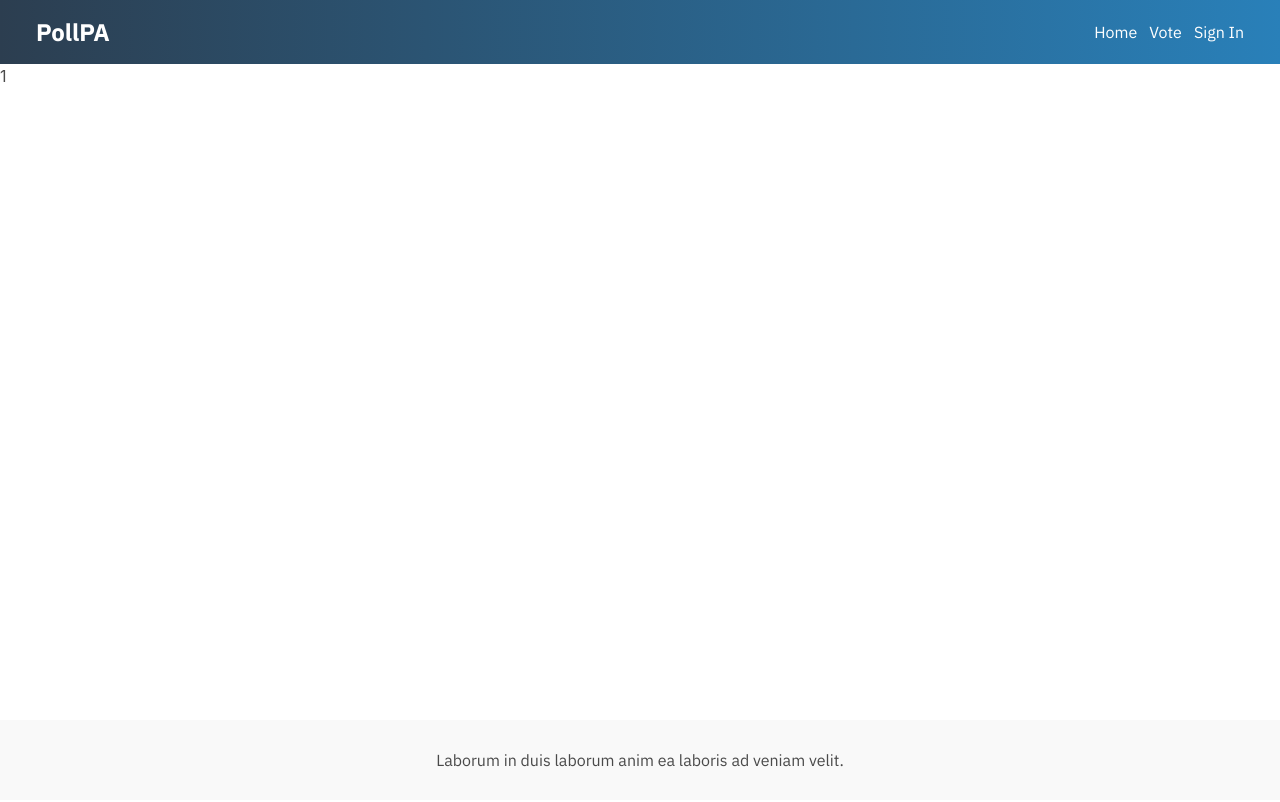
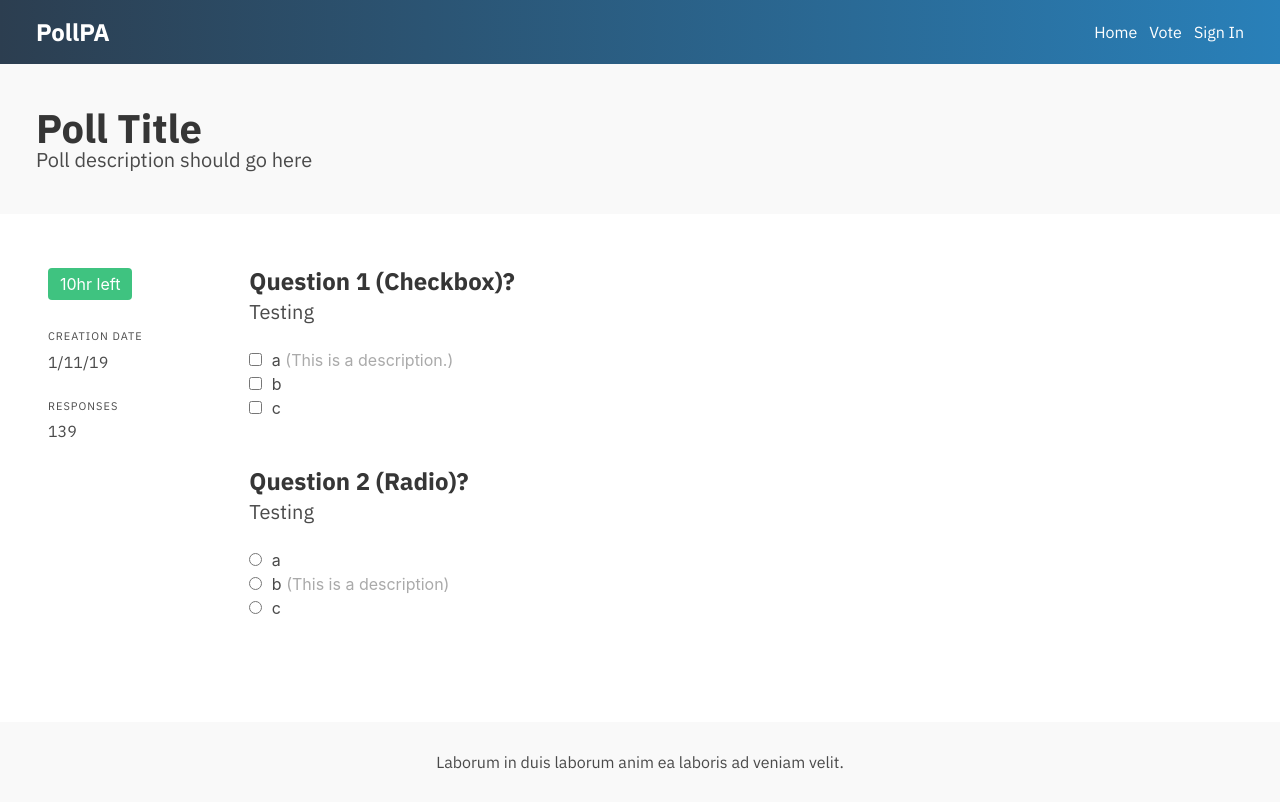
Before and after one commit to pollpa/PollPA, a Django app: page /poll/1/ in a window 1280 px wide. Before the commit the page ends 767 px from the top, so only its background shows below. Run offline with Django 3.2, Linux system fonts and the light colour scheme.

Commit message:
add poll questions

```diff
--- a/pollpa/polls/static/CSS/main.css
+++ b/pollpa/polls/static/CSS/main.css
@@ -71,6 +71,13 @@ header {
   padding: 14px 36px;
   margin: 0 !important; }
 
+header.default {
+  padding-top: 42px;
+  padding-bottom: 42px;
+  background-color: #f9f9f9; }
+  header.default .title {
+    margin-bottom: 16px; }
+
 header.jumbo {
   background: #2980b9;
   /* fallback for old browsers */
@@ -127,4 +134,15 @@ footer {
   #polls .columns {
     margin-top: 5px; }
 
+#poll {
+  padding: 42px 36px;
+  padding-bottom: 122px;
+  margin: 0; }
+  #poll .tag {
+    margin-bottom: 4px; }
+  #poll .checkbox span, #poll .radio span {
+    color: #aaaaaa; }
+  #poll input[type=checkbox], #poll input[type=radio] {
+    margin-right: 5px; }
+
 /*# sourceMappingURL=main.css.map */
--- a/pollpa/polls/static/SCSS/_header.scss
+++ b/pollpa/polls/static/SCSS/_header.scss
@@ -1,6 +1,16 @@
 header{
   padding: $padding-top $padding-left;
   margin: 0 !important;
+}
+
+header.default{
+  padding-top: 3 * $padding-top;
+  padding-bottom: 3 * $padding-top;
+  background-color: $light-gray;
+
+  .title{
+    margin-bottom: 16px;
+  }
 }
 
 header.jumbo{
--- a/pollpa/polls/static/SCSS/main.scss
+++ b/pollpa/polls/static/SCSS/main.scss
@@ -34,3 +34,21 @@
     margin-top: 5px;
   }
 }
+
+#poll{
+  padding: 3 * $padding-top $padding-left;
+  padding-bottom: 4 * $padding-top + 24px + 3 * $padding-top;
+  margin: 0;
+
+  .tag{
+    margin-bottom: 4px;
+  }
+
+  .checkbox span, .radio span{
+    color: #aaaaaa;
+  }
+
+  input[type=checkbox], input[type=radio]{
+    margin-right: 5px;
+  }
+}
--- a/pollpa/polls/templates/polls/poll.html
+++ b/pollpa/polls/templates/polls/poll.html
@@ -1,57 +1,34 @@
 {% extends 'polls/content.html' %}
 
 {% block header %}
-  <!-- <header class = "jumbo columns is-vcentered">
-    <div class = "column is-half">
-      <h1 class = "title is-size-2">Big Title</h1>
-      <p class = "subtitle">Nisi labore mollit consequat eiusmod enim nostrud deserunt eu anim proident voluptate.</p>
-      <a class = "button" href = "">Get Started</a>
-    </div>
-    {% include "polls/poll-box.html" with title="Poll Title" description="This is a description." completed=True id=12243 %}
-  </header> -->
+  <header class = "default">
+    <h1 class = "title is-size-2">Poll Title</h1>
+    <p class = "subtitle">Poll description should go here</p>
+  </header>
 {% endblock %}
 
 {% block content %}
-  {{poll_id}}
-  <!-- <section id = "info" class="level">
-    <div class="level-item has-text-centered">
-      <div>
-        <i class = "fas fa-user-secret is-size-3"></i>
-        <p class="heading is-size-6">Anonymous</p>
-        <p>
-          Eiusmod consectetur enim ex cillum culpa proident qui tempor proident. Pariatur minim tempor qui minim id consectetur cillum ipsum labore excepteur.
-        </p>
-      </div>
+  <section id = "poll" class = "columns">
+    <div class = "column is-2">
+      {% if completed %}
+        <span class = "tag is-medium is-red level-item">Poll Closed</span><br>
+      {% else %}
+        <span class = "tag is-medium is-green level-item">10hr left</span><br>
+      {% endif %}
+      <br>
+      <p class = "heading">CREATION DATE</p>
+      <p>1/11/19</p>
+      <br>
+      <p class = "heading">RESPONSES</p>
+      <p>139</p>
     </div>
-    <div class="level-item has-text-centered">
-      <div>
-        <i class = "fas fa-bolt is-size-3"></i>
-        <p class="heading is-size-6">Instant</p>
-        <p>
-          Dolore occaecat ullamco elit sint consectetur aliquip ex fugiat cillum cupidatat officia excepteur.
-        </p>
-      </div>
-    </div>
-    <div class="level-item has-text-centered">
-      <div>
-        <i class = "fas fa-chart-pie is-size-3"></i>
-        <p class="heading is-size-6">Informative</p>
-        <p>
-           Ea pariatur magna dolor adipisicing consequat anim nisi magna sit proident ut eiusmod aliquip nulla sunt aute officia.
-        </p>
-      </div>
+    <div class = "column is-10">
+      {% if completed %}
+      {% else %}
+        {% for question in questions %}
+          {% include "polls/question.html" with question=question %}
+        {% endfor %}
+      {% endif %}
     </div>
   </section>
-
-  <section id = "polls">
-    <div class = "has-text-centered">
-      <h2 class = "is-size-5 heading">All Polls</h2>
-    </div">
-
-    <div class="columns is-multiline is-centered">
-      {% include "polls/poll-box.html" with title="Poll Title" description="This is a description." completed=False id=12243 class="is-narrow" %}
-      {% include "polls/poll-box.html" with title="Poll Title" description="This is a description." completed=True id=143525 class="is-narrow" %}
-      {% include "polls/poll-box.html" with title="Poll Title" description="This is a description." completed=True id=143525 class="is-narrow" %}
-    </div>
-  </section> -->
 {% endblock %}
--- /dev/null
+++ b/pollpa/polls/templates/polls/question.html
@@ -0,0 +1,31 @@
+<h2 class = "is-size-4 title">{{question.title}}</h2>
+<p class = "subtitle is-size-5">{{question.description}}</p>
+
+{% if question.type == "checkbox" %}
+  {% for option in question.options %}
+    <label class="checkbox">
+      <input type="checkbox">
+      {{option.title}}
+      {% if option.description %}
+        <span>({{option.description}})</span>
+      {% endif %}
+    </label>
+    <br>
+  {% endfor %}
+{% elif question.type == "radio" %}
+  <div class="control">
+    {% for option in question.options %}
+      <label class="radio">
+        <input type="radio" name="answer">
+        {{option.title}}
+        {% if option.description %}
+          <span>({{option.description}})</span>
+        {% endif %}
+      </label>
+      <br>
+    {% endfor %}
+  </div>
+{% endif %}
+
+<br>
+<br>
--- a/pollpa/polls/views.py
+++ b/pollpa/polls/views.py
@@ -6,4 +6,41 @@ def index(request):
     return render(request, 'polls/index.html', {})
 
 def poll(request, poll_id):
-    return render(request, 'polls/poll.html', {"poll_id": poll_id})
+    return render(request, 'polls/poll.html', {
+        "poll_id": poll_id,
+        "completed": False,
+        "questions": [{
+            "title": "Question 1 (Checkbox)?",
+            "description": "Testing",
+            "type": "checkbox",
+            "options": [{
+                "title": "a",
+                "description": "This is a description."
+            },
+            {
+                "title": "b",
+                "description": ""
+            },
+            {
+                "title": "c",
+                "description": ""
+            }]
+        },
+        {
+            "title": "Question 2 (Radio)?",
+            "description": "Testing",
+            "type": "radio",
+            "options": [{
+                "title": "a",
+                "description": ""
+            },
+            {
+                "title": "b",
+                "description": "This is a description"
+            },
+            {
+                "title": "c",
+                "description": ""
+            }]
+        }]
+    })
```
Also changed, not shown: 1 other file.
